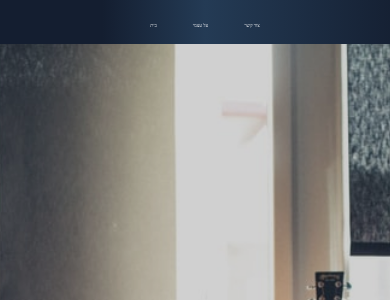
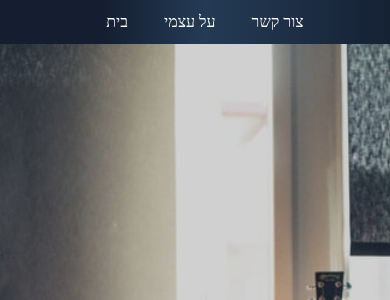
Before and after one commit to DaniMatuko/Jimi-Hendrix, a PHP site: page / in a window 390 px wide. Shown: the top 300 px of the page. Run offline with PHP 8.4, Linux system fonts and the light colour scheme.

Commit message:
fix ul to vw

```diff
--- a/style.css
+++ b/style.css
@@ -27,6 +27,10 @@
                 text-align: center;
                 z-index: 1;
                 padding: 10px;
+            }
+
+            ul {
+                width: 100vw;
             }
 
             .nav-bar ul li {
@@ -188,7 +192,7 @@
                     height: auto;
                 }
                 .nav-bar ul li a {
-                    font-size: 0.3rem;
+                    font-size: 1rem;
                     margin-right: 1rem;
                     margin-left: 1rem;
                 }
```
